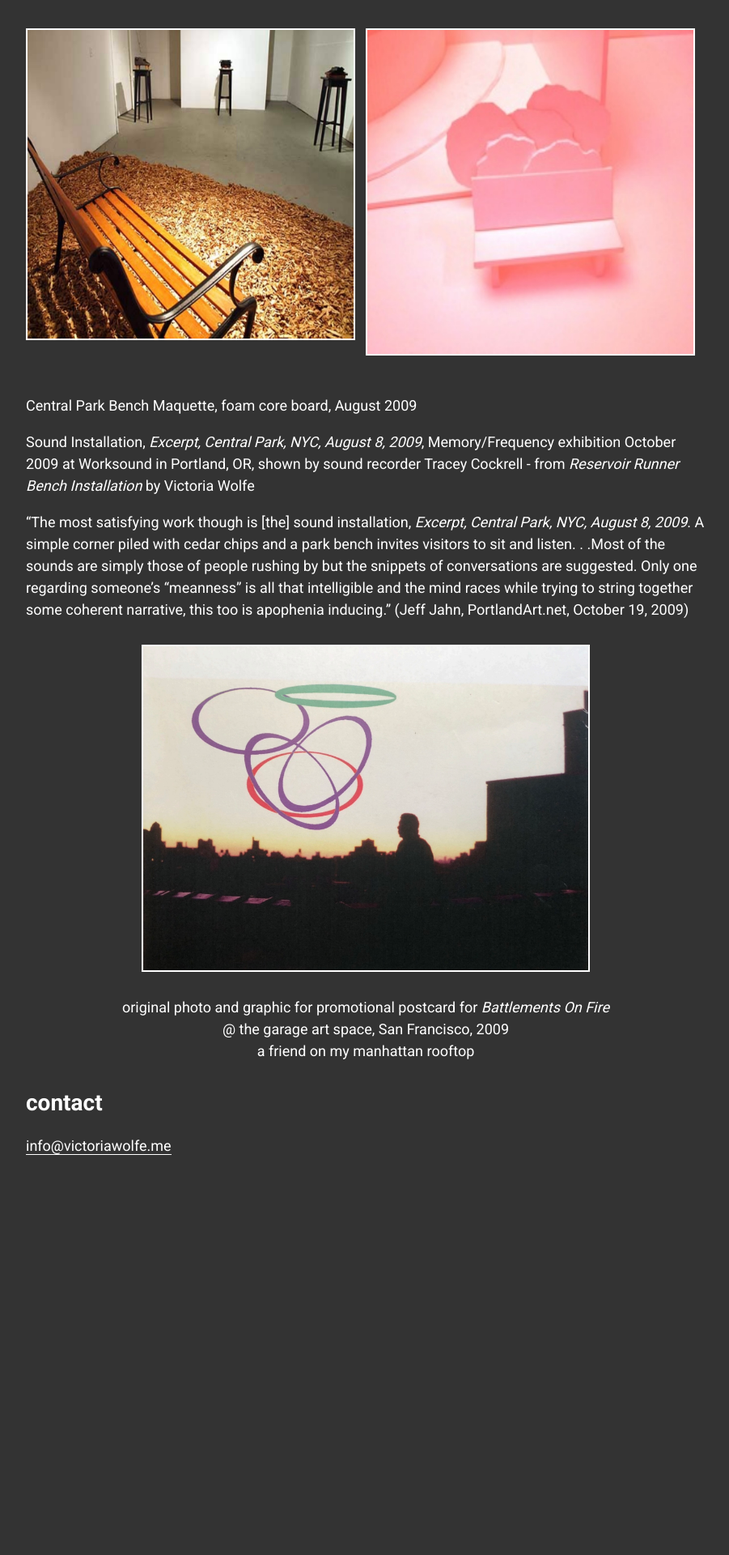
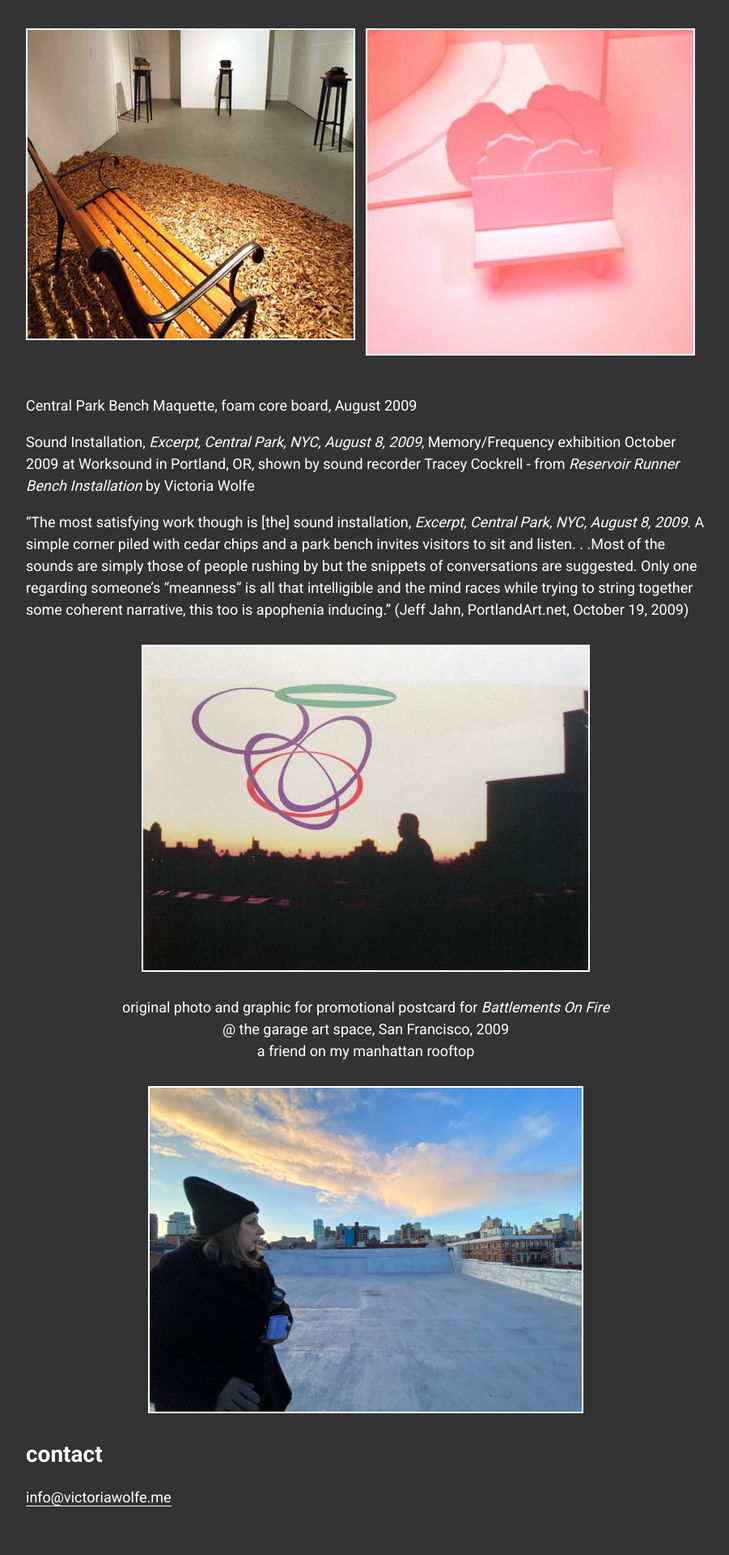
Before and after one commit to minicreative/victoriawolfe, a Jekyll site: the page built from index.md, in a window 1280 px wide. Shown: the part 3131-5051 px from the top of the page at 81% size, without its empty margins (188-1089 px from the left). Built offline with Jekyll 4.4.1, drawn with Linux system fonts in a browser that asks for light colours; before the commit the page ends 4617 px from its top, so only the background shows below that.

Commit message:
Update Pages “home”

```diff
--- a/index.md
+++ b/index.md
@@ -9,7 +9,6 @@ layout: page
 </div>
 
 ![](/uploads/vpointingatcamera.jpg)
-
 
 **my writing:** As a teenager I had an impactful professional experience - two summers of mentorship in a top cosmetics firm from a corporate manager, Jeannine Boullier, who survived the WWII Paris Occupation. This led to a love of mid-century post-war literature. My own narratives were formed.
 
@@ -110,6 +109,8 @@ a friend on my manhattan rooftop
 
 [](/uploads/VictoriaWolfeCV.pdf)
 
+![](uploads/VictoriaWolfe.png)
+
 ## contact
 
 [info@victoriawolfe.me](mailto:info@victoriawolfe.me)
```
Also changed, not shown: _uploads/img_6210.jpg (added).
